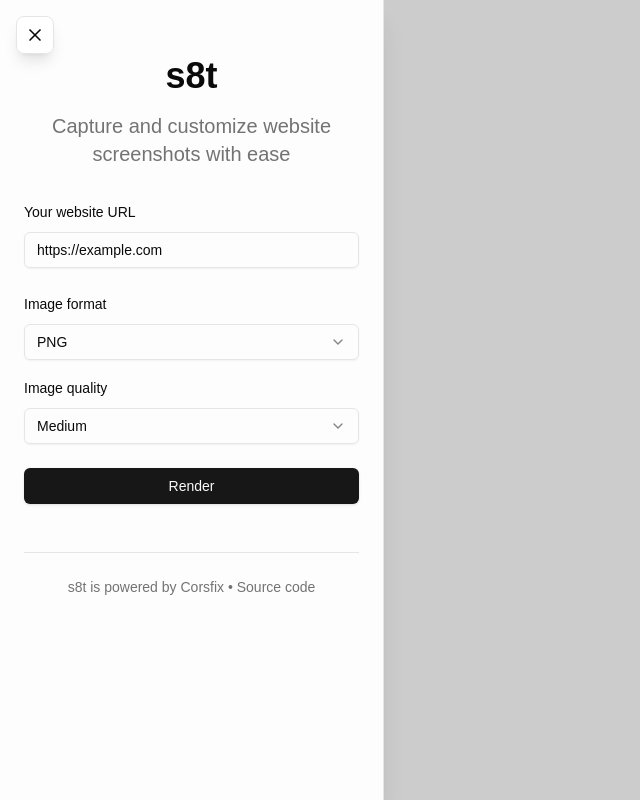
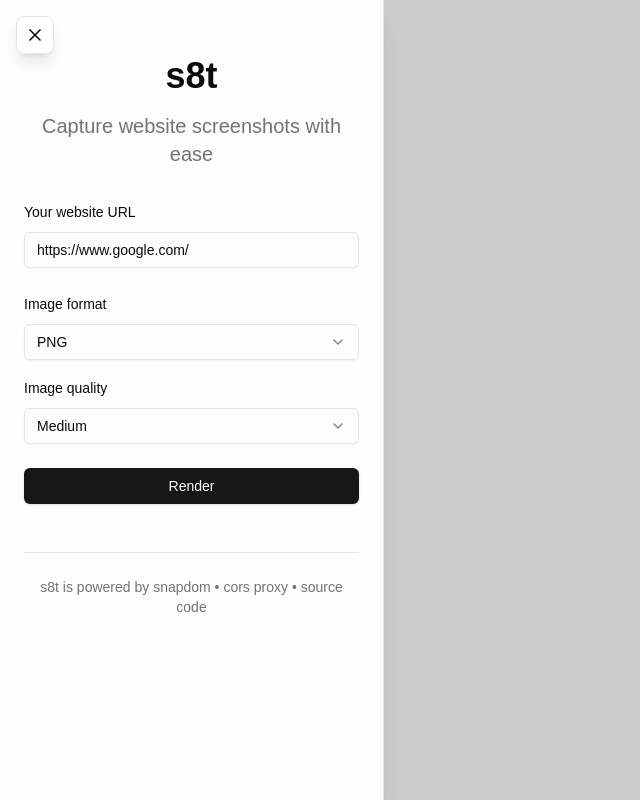
Before and after one commit to reynaldichernando/s8t, a Next.js app: page / in a window 1280 px wide. Shown: the whole page, without its empty margins (0-640 px from the left). Built offline with nearby package versions, Linux system fonts and the light colour scheme; no server answers.

Commit message:
Adjustments

```diff
--- a/app/layout.tsx
+++ b/app/layout.tsx
@@ -2,8 +2,8 @@
 import "./globals.css";
 
 export const metadata: Metadata = {
-  title: "Create Next App",
-  description: "Generated by create next app",
+  title: "s8t",
+  description: "screenshot static website",
 };
 
 export default function RootLayout({
--- a/app/page.tsx
+++ b/app/page.tsx
@@ -18,12 +18,10 @@
   const [success, setSuccess] = useState(false);
   const [loading, setLoading] = useState(false);
   const [downloadLoading, setDownloadLoading] = useState(false);
-  const [url, setUrl] = useState("https://example.com");
+  const [url, setUrl] = useState("https://www.google.com/");
   const [sidebarOpen, setSidebarOpen] = useState(true);
   const contentRef = useRef<HTMLIFrameElement>(null);
-  const [imageFormat, setImageFormat] = useState<
-    "png" | "jpg" | "jpeg" | "webp"
-  >("png");
+  const [imageFormat, setImageFormat] = useState<"png" | "jpg" | "webp">("png");
   const [imageQuality, setImageQuality] = useState<"low" | "medium" | "high">(
     "medium"
   );
@@ -56,23 +54,16 @@
       });
 
       doc.querySelectorAll("link").forEach((link) => {
+        if (link.getAttribute("rel") === "stylesheet") {
           processRelativeUrl(link, "href");
+        } else {
+          link.remove();
+        }
       });
 
-      // Move all children from head to body (just before returning)
-      const headChildren = Array.from(doc.head.children);
-      headChildren.forEach((child) => {
-        doc.body.insertBefore(child, doc.body.firstChild);
-      });
+      doc.documentElement.style.overflowY = "hidden";
 
-      // Remove the head element
-      doc.head.remove();
-
-      const cleanHTML = doc.documentElement.outerHTML;
-
-      console.log(cleanHTML);
-
-      return cleanHTML;
+      return doc.documentElement.outerHTML;
     } catch (err) {
       console.error("Error processing HTML:", err);
       return html;
@@ -97,10 +88,9 @@
     }
   }, []);
 
-  // Auto-fetch example.com on component mount
   useEffect(() => {
-    fetchAndRenderWebsite("https://example.com");
-  }, [fetchAndRenderWebsite]);
+    fetchAndRenderWebsite(url);
+  }, []);
 
   const handleSubmit = async (e: React.FormEvent) => {
     e.preventDefault();
@@ -115,19 +105,13 @@
     try {
       const iframe = contentRef.current;
 
-      // Dynamic height adjustment based on content
-      const resizeIframe = () => {
+      iframe.height = window.innerHeight.toString();
       if (iframe.contentWindow?.document.body) {
         const contentHeight = iframe.contentWindow.document.body.scrollHeight;
-          // Only resize if content is taller than current iframe
         if (contentHeight > iframe.offsetHeight) {
           iframe.height = contentHeight + "px";
         }
       }
-      };
-
-      // Resize after a short delay to ensure content is fully loaded
-      setTimeout(resizeIframe, 100);
 
       // Just mark as successfully loaded, but don't capture yet
       setSuccess(true);
@@ -163,6 +147,7 @@
         compress: true,
         fast: true,
         quality: qualityValue,
+        type: imageFormat,
       });
 
       // Use SnapDOM's built-in download functionality
@@ -182,8 +167,8 @@
       <iframe
         ref={contentRef}
         onLoad={handleIframeLoad}
-        className="w-full border-0 p-0 m-0"
-        sandbox="allow-same-origin"
+        width={window.innerWidth}
+        className="min-h-screen"
       />
 
       <button
@@ -203,7 +188,7 @@
             <header className="text-center mb-8 pt-8">
               <h1 className="text-4xl font-bold mb-4">s8t</h1>
               <p className="text-xl text-muted-foreground">
-                Capture and customize website screenshots with ease
+                Capture website screenshots with ease
               </p>
             </header>
 
@@ -223,7 +208,7 @@
                   <Label>Image format</Label>
                   <Select
                     defaultValue="png"
-                    onValueChange={(value: "png" | "jpg" | "jpeg" | "webp") =>
+                    onValueChange={(value: "png" | "jpg" | "webp") =>
                       setImageFormat(value)
                     }
                   >
@@ -288,17 +273,24 @@
             <footer className="mt-12 py-6 border-t text-center text-sm text-muted-foreground">
               s8t is powered by{" "}
               <a
+                href="https://github.com/zumerlab/snapdom"
+                className="font-medium hover:underline"
+              >
+                snapdom
+              </a>{" "}
+              •{" "}
+              <a
                 href="https://corsfix.com"
                 className="font-medium hover:underline"
               >
-                Corsfix
+                cors proxy
               </a>{" "}
               •{" "}
               <a
-                href="https://github.com/yourusername/s8t"
+                href="https://github.com/corsfix/s8t"
                 className="font-medium hover:underline"
               >
-                Source code
+                source code
               </a>
             </footer>
           </div>
```
Lines whose indentation alone changed are shown as unchanged.
